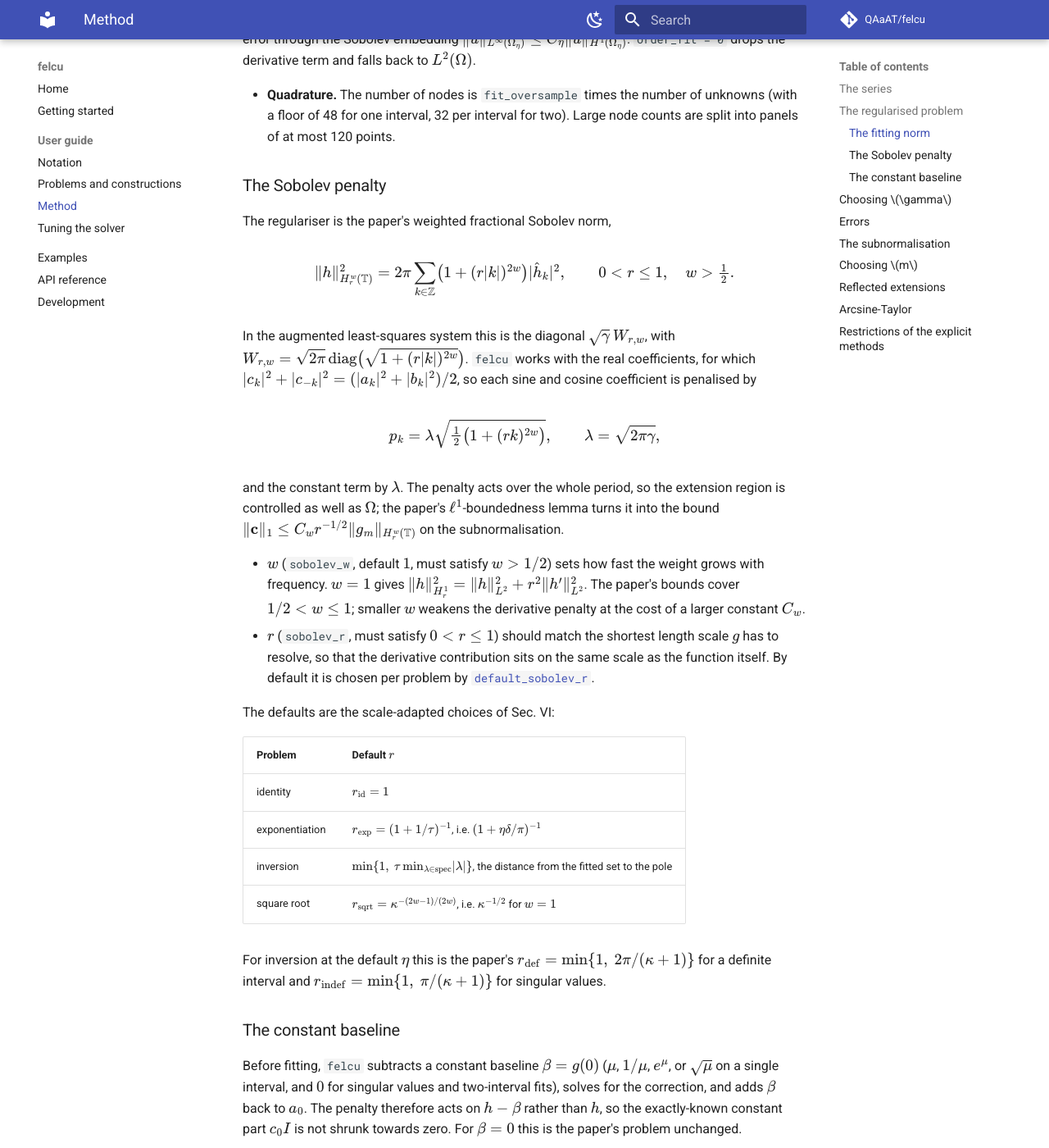
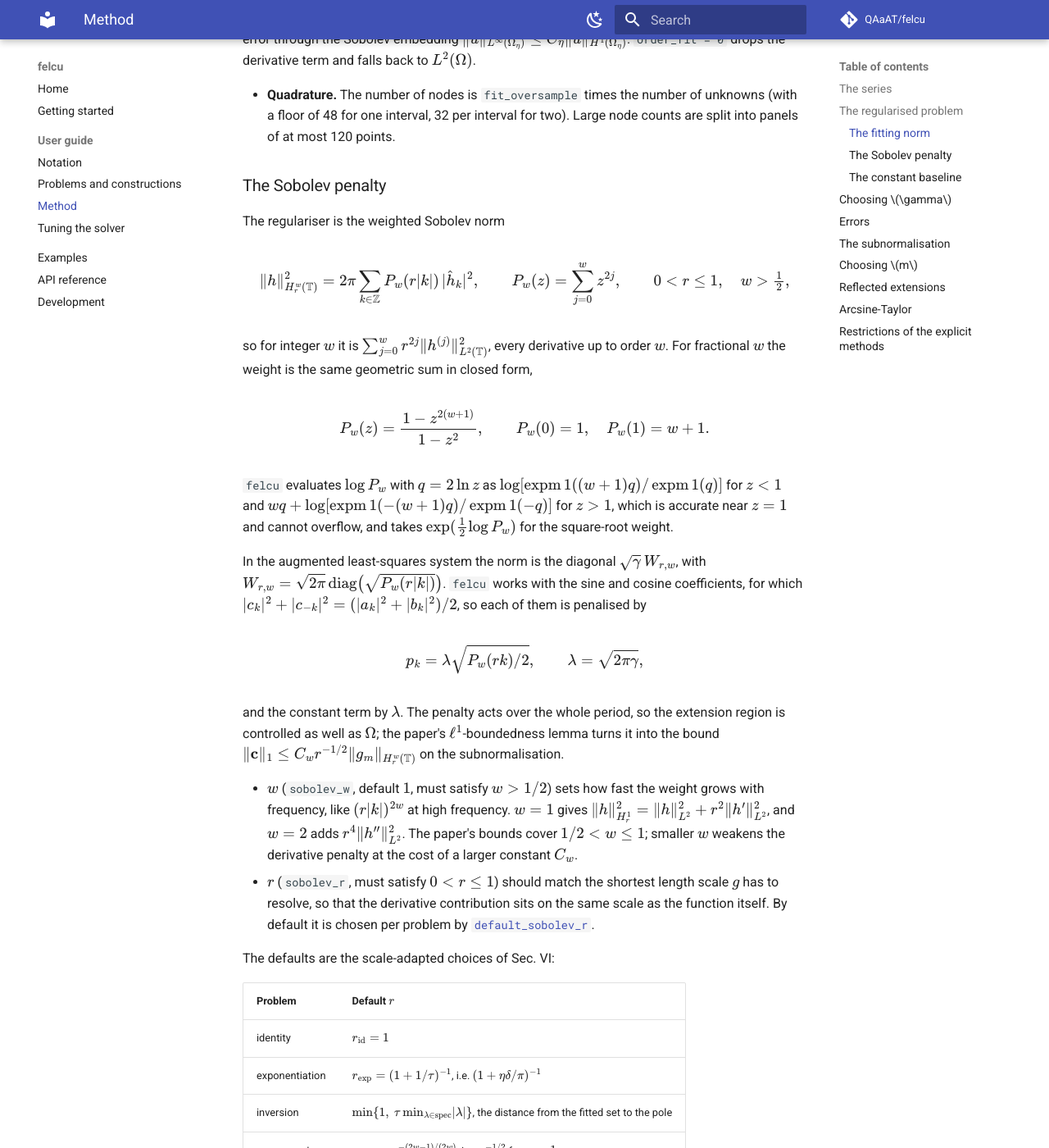
Before and after one commit to QAaAT/felcu, an MkDocs documentation site: the page built from docs/guide/method.md, in a window 1280 px wide and 1400 px high, scrolled down 1597 px. Shown: the whole window at 82% size. Built offline with MkDocs 1.6.1 and Material for MkDocs 9.7.7, drawn with Linux system fonts in a browser that asks for light colours; comment, search, counter and statistics services are not loaded.

Commit message:
Use the full Sobolev norm in the regulariser (#22)
The H_r^w weight is now P_w(r|k|) = sum_{j=0}^{w} (r|k|)^(2j), which
penalises every derivative up to order w, in place of 1 + (r|k|)^(2w).
Fractional w uses the closed form (1 - z^(2(w+1))) / (1 - z^2), which
agrees with the sum for integer w.  log P_w is evaluated through expm1,
so it is accurate near z = 1 and does not overflow, and the square-root
weight is exp(log P_w / 2).

P_1(z) = 1 + z^2, so the default w = 1 is unchanged, and so are the
regression references.  Plot 03, which sweeps w, is regenerated.

Co-authored-by: Claude Opus 5.5 <noreply@anthropic.com>

```diff
--- a/docs/guide/method.md
+++ b/docs/guide/method.md
@@ -74,22 +74,39 @@ using the analytic derivatives of both \(g\) and the Fourier modes.  The
 
 ### The Sobolev penalty
 
-The regulariser is the paper's weighted fractional Sobolev norm,
+The regulariser is the weighted Sobolev norm
 
 \[
-\|h\|^2_{H^w_r(\mathbb T)} = 2\pi \sum_{k \in \mathbb Z} \bigl(1 + (r|k|)^{2w}\bigr) |\hat h_k|^2 ,
-\qquad 0 < r \le 1,\quad w > \tfrac12 .
+\|h\|^2_{H^w_r(\mathbb T)} = 2\pi \sum_{k \in \mathbb Z} P_w(r|k|)\, |\hat h_k|^2 ,
+\qquad
+P_w(z) = \sum_{j=0}^{w} z^{2j},
+\qquad 0 < r \le 1,\quad w > \tfrac12 ,
 \]
 
-In the augmented least-squares system this is the diagonal
-\(\sqrt{\gamma}\, W_{r,w}\), with
-\(W_{r,w} = \sqrt{2\pi}\operatorname{diag}\bigl(\sqrt{1 + (r|k|)^{2w}}\bigr)\).
-`felcu` works with the real coefficients, for which
-\(|c_k|^2 + |c_{-k}|^2 = (|a_k|^2 + |b_k|^2)/2\), so each sine and cosine
-coefficient is penalised by
+so for integer \(w\) it is
+\(\sum_{j=0}^{w} r^{2j} \|h^{(j)}\|^2_{L^2(\mathbb T)}\), every derivative up
+to order \(w\).  For fractional \(w\) the weight is the same geometric sum
+in closed form,
 
 \[
-p_k = \lambda \sqrt{\tfrac12\bigl(1 + (r k)^{2w}\bigr)},
+P_w(z) = \frac{1 - z^{2(w+1)}}{1 - z^2}, \qquad P_w(0) = 1,\quad P_w(1) = w + 1 .
+\]
+
+`felcu` evaluates \(\log P_w\) with \(q = 2\ln z\) as
+\(\log[\operatorname{expm1}((w+1)q)/\operatorname{expm1}(q)]\) for \(z < 1\)
+and \(wq + \log[\operatorname{expm1}(-(w+1)q)/\operatorname{expm1}(-q)]\) for
+\(z > 1\), which is accurate near \(z = 1\) and cannot overflow, and takes
+\(\exp(\tfrac12 \log P_w)\) for the square-root weight.
+
+In the augmented least-squares system the norm is the diagonal
+\(\sqrt{\gamma}\, W_{r,w}\), with
+\(W_{r,w} = \sqrt{2\pi}\operatorname{diag}\bigl(\sqrt{P_w(r|k|)}\bigr)\).
+`felcu` works with the sine and cosine coefficients, for which
+\(|c_k|^2 + |c_{-k}|^2 = (|a_k|^2 + |b_k|^2)/2\), so each of them is
+penalised by
+
+\[
+p_k = \lambda \sqrt{P_w(rk)/2},
 \qquad \lambda = \sqrt{2\pi\gamma},
 \]
 
@@ -100,10 +117,12 @@ the paper's \(\ell^1\)-boundedness lemma turns it into the bound
 subnormalisation.
 
 - \(w\) (`sobolev_w`, default \(1\), must satisfy \(w > 1/2\)) sets how fast
-  the weight grows with frequency.  \(w = 1\) gives
-  \(\|h\|^2_{H^1_r} = \|h\|^2_{L^2} + r^2\|h'\|^2_{L^2}\).  The paper's
-  bounds cover \(1/2 < w \le 1\); smaller \(w\) weakens the derivative
-  penalty at the cost of a larger constant \(C_w\).
+  the weight grows with frequency, like \((r|k|)^{2w}\) at high frequency.
+  \(w = 1\) gives
+  \(\|h\|^2_{H^1_r} = \|h\|^2_{L^2} + r^2\|h'\|^2_{L^2}\), and \(w = 2\)
+  adds \(r^4\|h''\|^2_{L^2}\).  The paper's bounds cover
+  \(1/2 < w \le 1\); smaller \(w\) weakens the derivative penalty at the
+  cost of a larger constant \(C_w\).
 - \(r\) (`sobolev_r`, must satisfy \(0 < r \le 1\)) should match the
   shortest length scale \(g\) has to resolve, so that the derivative
   contribution sits on the same scale as the function itself.  By default
```
Also changed, not shown: docs/examples.md (+2 -2 lines), docs/guide/notation.md (+1 -1 lines), docs/guide/parameters.md (+3 -2 lines), docs/images/plots/03_alpha_vs_r_w.png, 4 other files.
